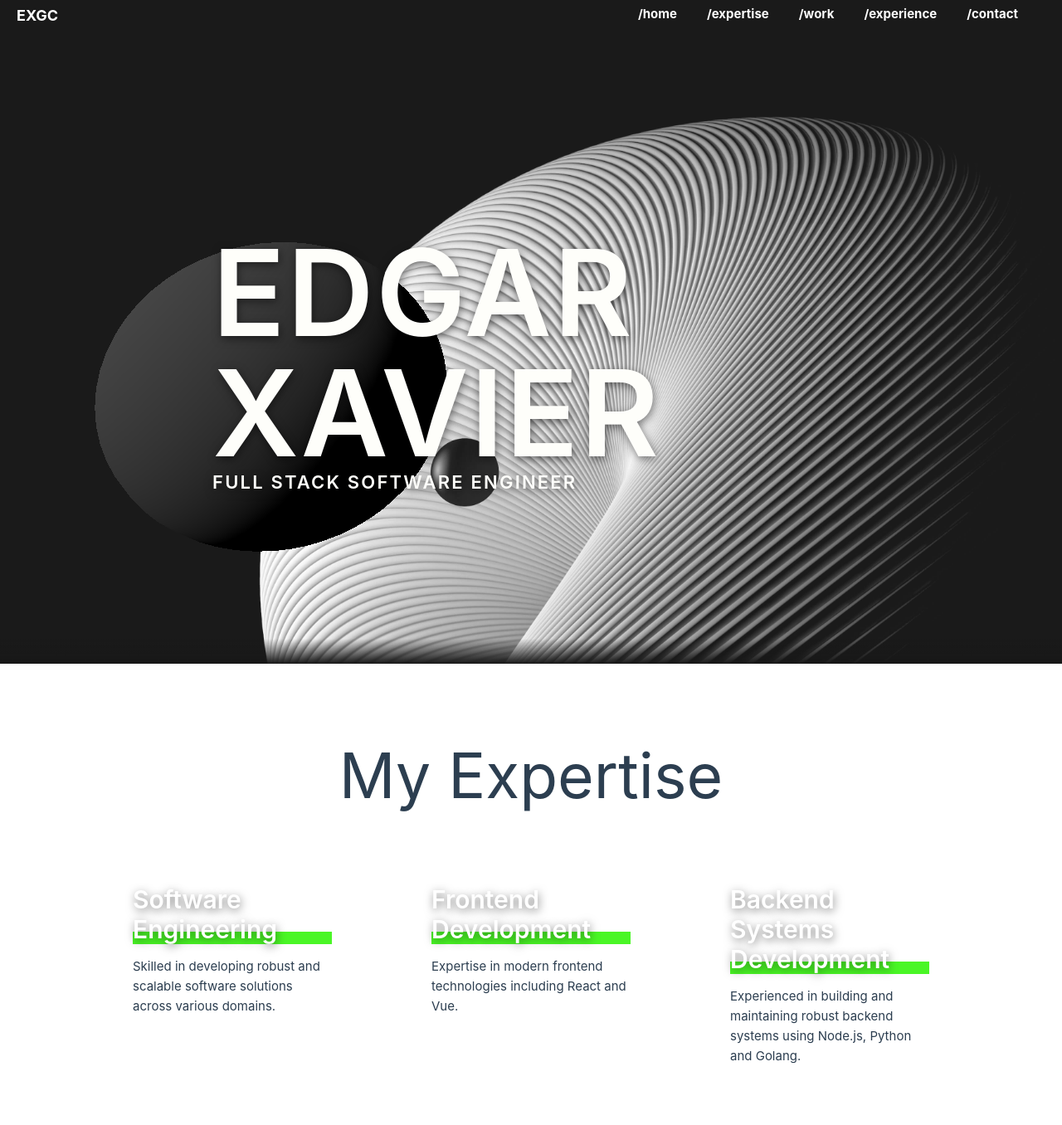
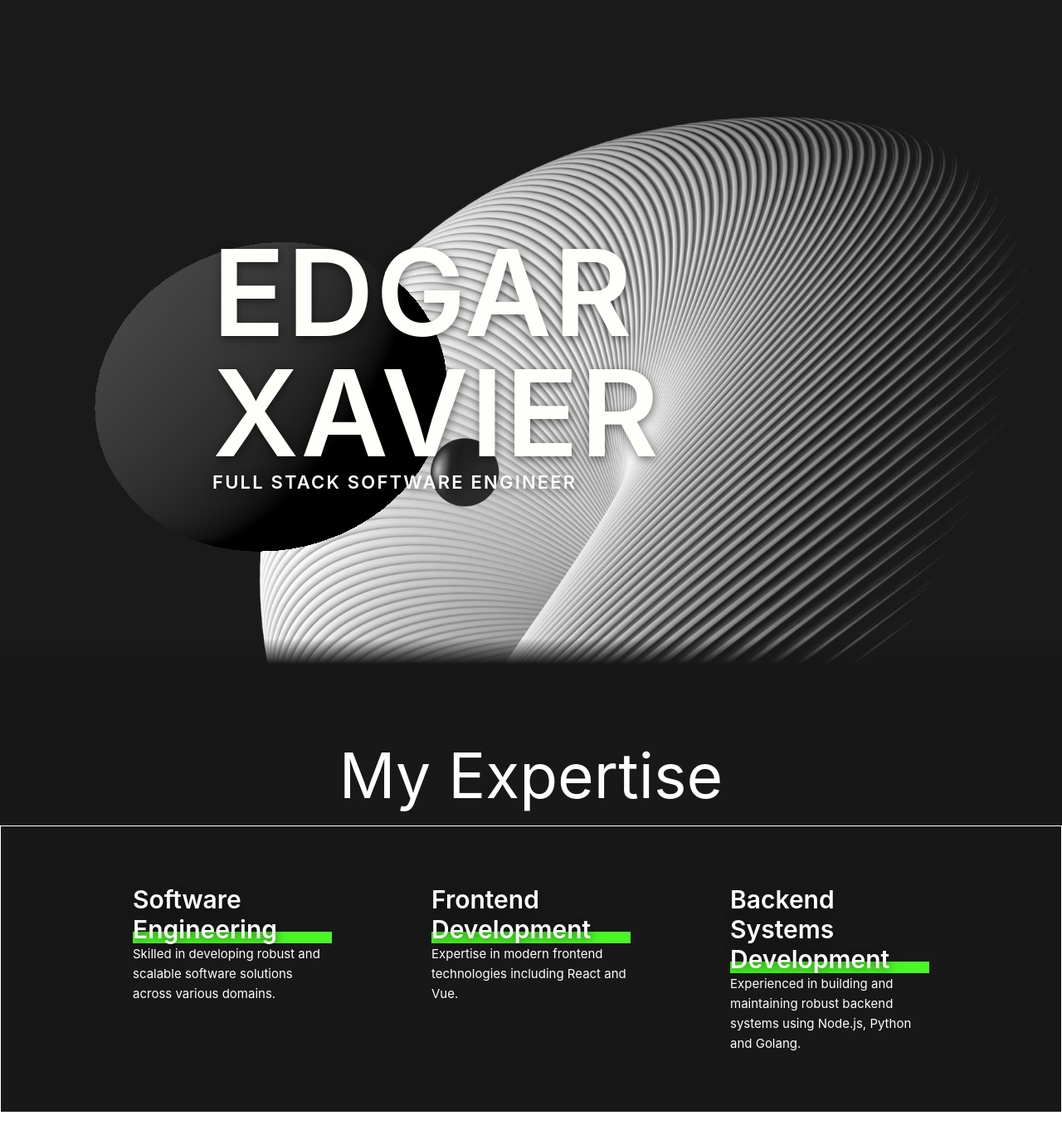
Before and after one commit to egonzalezcortes/web-portfolio, a Vue app: page / in a window 1280 px wide. Shown: the whole page at 83% size. Built offline with nearby package versions, Linux system fonts and the light colour scheme.

Commit message:
fix: chrome messed css rules

```diff
--- a/src/components/ExpertiseSection.vue
+++ b/src/components/ExpertiseSection.vue
@@ -36,6 +36,11 @@
 </script>
 
 <style scoped>
+#expertise {
+  background-color: #181818;
+  color: #fff;
+}
+
 .section-title {
   font-size: 75px;
   text-align: center;
@@ -56,6 +61,9 @@
 }
 
 .exp-element h2 {
+  position: relative;
+  display: inline-block;
+  z-index: 0;
   font-weight: 600;
   font-size: 2em;
   line-height: 1.2em;
@@ -64,11 +72,12 @@
 }
 
 .chonky-underline {
-  display: block;
-  height: .5em;
+  position: absolute;
+  left: 0;
+  right: 0;
+  bottom: .05em;
+  height: .45em;
   background-color: #4af626;
-  position: relative;
-  top: -15px;
-  z-index: -10;
+  z-index: -1;
 }
 </style>
--- a/src/components/HomeSection.vue
+++ b/src/components/HomeSection.vue
@@ -130,6 +130,8 @@ onBeforeUnmount(() => {
 
 <style scoped>
 #home {
+  position: relative;
+  overflow: hidden;
   background-size: cover;
   background-image: url('../assets/imgs/bg-img2-compressed.jpg');
 }
```
